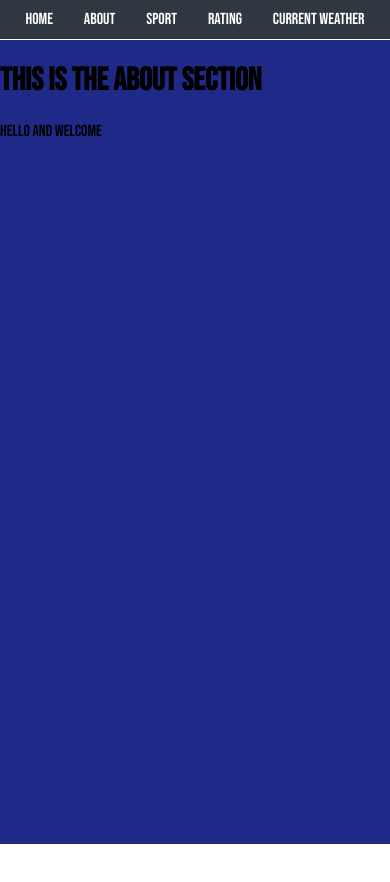
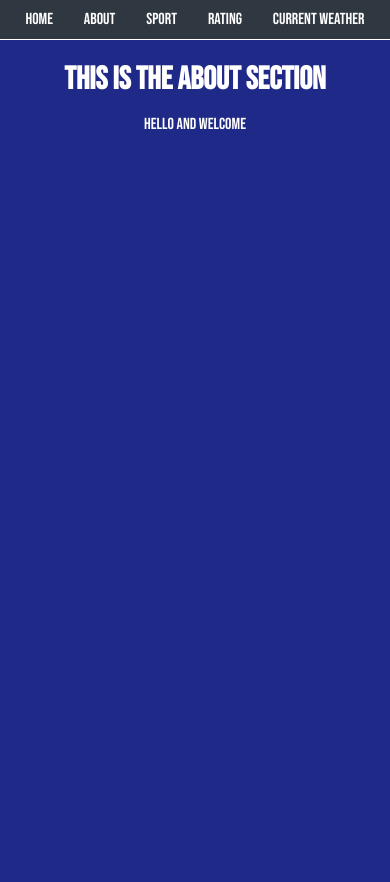
Before and after one commit to Billy-Night/weather_wise_app, a React (Create React App) app: page /about in a window 390 px wide. Before the commit the page ends 844 px from the top, so only its background shows below. Built offline with nearby package versions, Linux system fonts and the light colour scheme.

Commit message:
updated some CSS issues, the website is a lot more responsive

```diff
--- a/src/App.css
+++ b/src/App.css
@@ -1,18 +1,10 @@
 @import url('https://fonts.googleapis.com/css2?family=Bebas+Neue&display=swap');
 
 .App {
-  height: 100%;
-  height: 100%;
-  position: absolute;
-  left: 0;
-  width: 100%;
-  overflow: hidden;
+  font-family: 'Bebas Neue', cursive;
   background-color: #1f2987;
-  font-family: 'Bebas Neue', cursive;
+  height: 100vh;
 }
-/* .App body {
-  height: 100%;
-} */
 
 .nav-bar ul {
   background-color: #2F3740;
@@ -25,24 +17,26 @@
   padding: 10px;
   margin: 0px;
   list-style: none;
+  font-family: 'Bebas Neue', cursive;
 }
+
 .nav-bar li a {
   list-style: none;
   text-decoration: none;
   color: white;
 }
+
 .location-section {
   text-align: center;
-  color: white
+  color: white;
+  padding-top: 5%;
 }
-.location-response {
-  margin-top: 60%;
+
+.location-header h1 {
+  font-size: 4em;
+  margin: 0px;
 }
-.location-header h1 {
-  padding: 1%;
-  font-size: 4em;
-  margin: 2%;
-}
+
 .searchBox {
   position: absolute;
   top: 40%;
@@ -88,7 +82,6 @@ color : #2f3640;
   transition: 0.4s;
   line-height: 40px;
   width: 0px;
-
 }
 
 @media screen and (max-width: 620px) {
@@ -96,6 +89,15 @@ color : #2f3640;
   width: 150px;
   padding: 0 6px;
 }
+}
+
+.about-section {
+  color: #fff;
+  text-align: center;
+  padding-top: 5%;
+}
+.about-section h1 {
+  margin: 0px;
 }
 
 .footer {
@@ -117,6 +119,11 @@ color : #2f3640;
 .select-sport-header {
   text-align: center;
   color: white;
+  padding-top: 5%;
+}
+.select-sport-header h1 {
+  margin: 0px;
+  padding-bottom: 5%;
 }
 
 .sport-buttons {
@@ -139,8 +146,8 @@ color : #2f3640;
 .rating-des-container {
  background-color: #2F3740;
  color: white;
- width: 500px;
- height: 430px;
+ width: 80%;
+ height: 420px;
  margin-top: 2%;
  border-radius: 10%;
 }
@@ -148,6 +155,7 @@ color : #2f3640;
   text-align: center;
   box-sizing: border-box;
  }
+
 .circle-container {
   display: flex;
   justify-content: center;
@@ -168,6 +176,15 @@ color : #2f3640;
 .rating-params {
   margin-left: 10%;
 }
+.rating-params h2 {
+  margin-top: 5%;
+  font-size: 1.3em;
+}
+
+.rating-params p {
+  margin: 1%;
+}
+
 .rate-btn {
   display: flex;
   justify-content: center;
@@ -201,15 +218,15 @@ color : #2f3640;
 .current-weather-des-container {
   background-color: #2F3740;
   color: white;
-  width: 500px;
-  height: 440px;
+  width: 80%;
+  height: auto;
   margin-top: 2%;
   border-radius: 10%;
 }
 .current-weather-grid-container {
   display: grid;
   grid-template-columns: repeat(12, 1fr);
-  grid-template-rows: 110px 110px 110px 110px;
+  grid-template-rows: auto auto auto auto;
 }
 .current-weather-grid-container p {
   margin: 0px;
@@ -224,6 +241,7 @@ color : #2f3640;
   grid-column-end: 6;
   grid-row-start: 2;
   grid-row-end: 3;
+  margin-bottom: 8%;
 }
 .current-weather-temp p:nth-child(1) {
   font-size: 2em;
@@ -260,6 +278,7 @@ color : #2f3640;
   grid-column-end: 11;
   grid-row-start: 3;
   grid-row-end: 4;
+  margin-bottom: 5%;
 }
 .current-weather-pop img {
   width: 40px;
@@ -286,6 +305,7 @@ color : #2f3640;
   grid-column-end: 5;
   grid-row-start: 4;
   grid-row-end: 5;
+  margin-bottom: 5%;
 }
 .current-weather-wind img {
   width: 40px;
--- a/src/App.js
+++ b/src/App.js
@@ -17,8 +17,8 @@ function App() {
 
   return (
     <MyProvider>
-      <div className="App">
         <NavBar />
+        <div className="App">
         <Routes>
           <Route path="/" element= {<LocationSection />} />
           <Route path="/about" element={<About />} />
--- a/src/components/CurrentRating.jsx
+++ b/src/components/CurrentRating.jsx
@@ -20,7 +20,7 @@ const CurrentRating = () => {
               </div>
             </div>
             <div className="rating-params">
-              <p>The parameters we checked for your day were:</p>
+              <h2>The weather factors for today:</h2>
               <p>1. The real feel temperature is: {context.weather.current.feels_like}°C</p>
               <p>2. The wind speed is:  {context.crtWindSpeed}km/h</p>
               <p>3. The rain probability:  {((context.weather.hourly[0].pop)*100)}%</p>
--- a/src/components/CurrentWeather.jsx
+++ b/src/components/CurrentWeather.jsx
@@ -24,7 +24,6 @@ const CurrentWeather = () => {
                 <img src={`http://openweathermap.org/img/wn/${context.weather.current.weather[0].icon}.png`} alt={context.weather.current.weather[0].description} />
                 <p>{context.weather.current.weather[0].description}</p>
               </div>
-{/* Todo below this needs to be done  */}
               <div className='current-weather-pop'>
                 <p>Possibility of rain</p>
                 <p>{((context.weather.hourly[0].pop)*100)}%</p>
```
Also changed, not shown: src/components/LocationSection.jsx (+0 -8 lines), src/components/SelectSport.jsx (+0 -9 lines).
